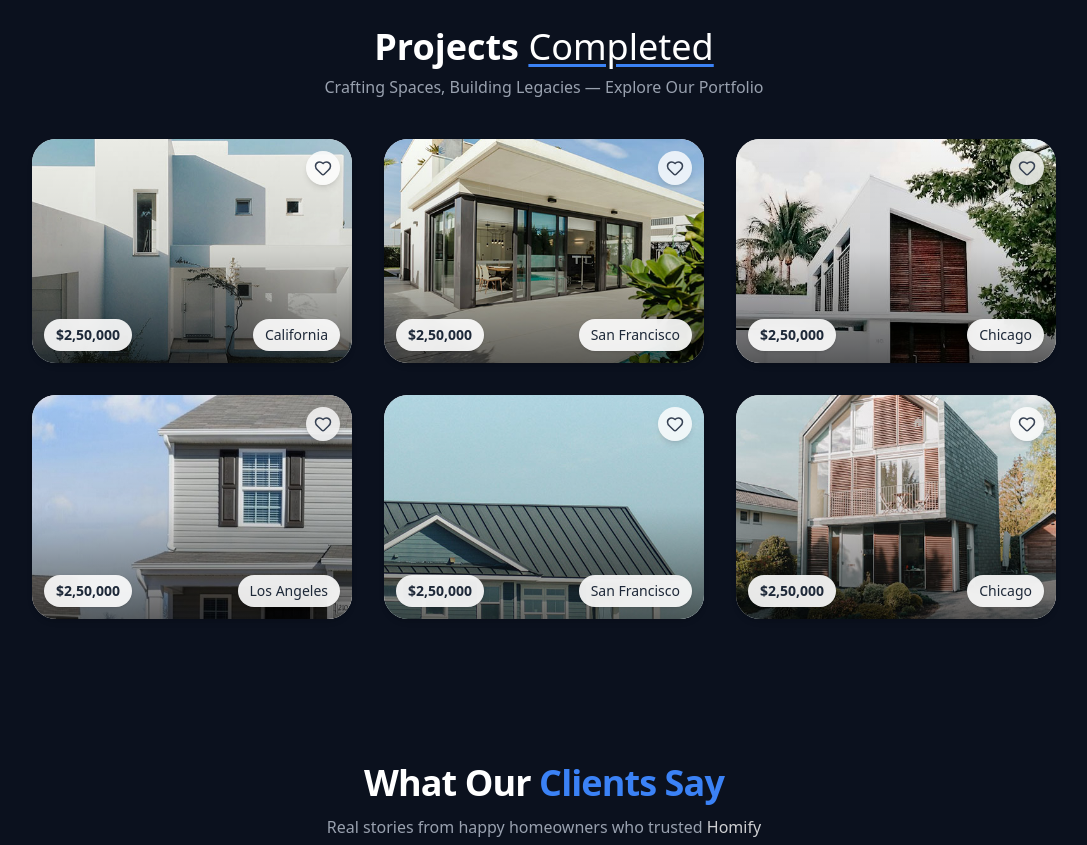
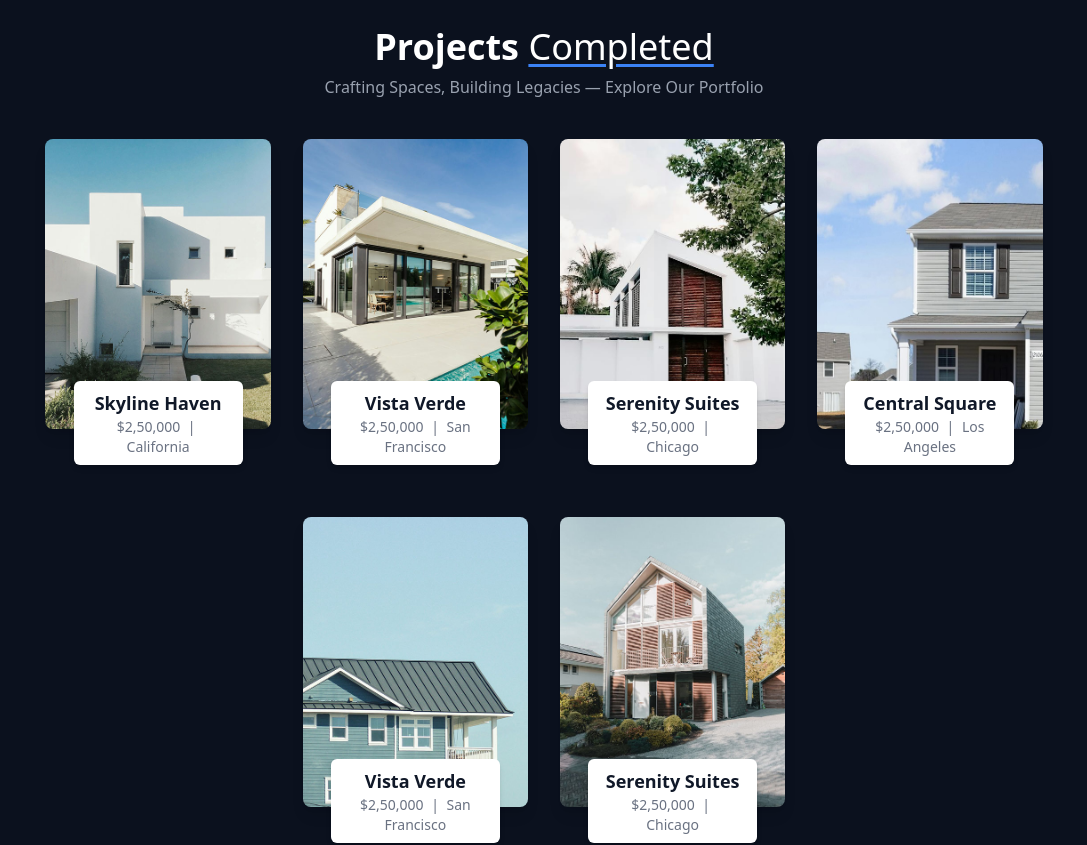
Before and after one commit to wajahat-kamal/Foodify-Nextjs, a Next.js app: page / in a window 1280 px wide. Shown: the part 1460-2305 px from the top of the page, without its empty margins (96-1183 px from the left). Built offline with nearby package versions, Linux system fonts and the light colour scheme.

Commit message:
Remove ProjectCard component and update Projects component to directly render project images and details, enhancing simplicity and reducing component dependencies.

```diff
--- a/components/ProjectCard.tsx
+++ /dev/null
@@ -1,48 +0,0 @@
-"use client";
-import React from "react";
-import Image, { StaticImageData } from "next/image";
-import { Heart } from "lucide-react";
-
-interface ProjectProps {
-  title: string;
-  price: string | number;
-  location: string;
-  image: string | StaticImageData;
-}
-
-const ProjectCard: React.FC<{ project: ProjectProps }> = ({ project}) => {
-  const { title, price, location, image } = project;
-
-  return (
-    <div className="group relative w-[320px] rounded-3xl overflow-hidden bg-white shadow-md hover:shadow-2xl hover:-translate-y-1 transition-all duration-500 cursor-pointer">
-      {/* Image Section */}
-      <div className="relative w-full h-56">
-        <Image
-          src={image}
-          alt={title}
-          fill
-          className="object-cover transition-transform duration-700 group-hover:scale-110"
-        />
-
-        {/* Gradient Overlay */}
-        <div className="absolute inset-0 bg-gradient-to-t from-black/60 via-black/10 to-transparent"></div>
-
-        {/* Heart Icon */}
-        <button className="absolute top-3 right-3 bg-white/80 backdrop-blur-sm p-2 rounded-full shadow-md hover:bg-white hover:scale-110 transition-all">
-          <Heart size={18} className="text-gray-700 hover:text-red-500" />
-        </button>
-
-        {/* Price Tag */}
-        <div className="absolute bottom-3 left-3 bg-white/90 text-gray-800 text-sm font-semibold px-3 py-1.5 rounded-full shadow-sm backdrop-blur-sm">
-          {price}
-        </div>
-        <div className="absolute bottom-3 right-3 bg-white/90 text-gray-800 text-sm font-medium px-3 py-1.5 rounded-full shadow-sm backdrop-blur-sm">
-          {location}
-        </div>
-      </div>
-
-    </div>
-  );
-};
-
-export default ProjectCard;
--- a/components/Projects.tsx
+++ b/components/Projects.tsx
@@ -1,6 +1,6 @@
 import React from "react";
 import { projectsData } from "../assets/assets.js";
-import ProjectCard from "./ProjectCard";
+import Image from "next/image.js";
 
 const Projects = () => {
   return (
@@ -21,8 +21,31 @@ const Projects = () => {
 
       {/* Project Cards Grid */}
       <div className="flex flex-wrap justify-center gap-8">
-        {projectsData.map((project) => (
-          <ProjectCard project={project}/>
+        {projectsData.map((project, index) => (
+          <div
+            key={index}
+            className="relative w-full sm:w-[45%] lg:w-[22%] flex-shrink-0"
+          >
+            {/* Project Image */}
+            <Image
+              src={project.image}
+              alt={project.title}
+              className="w-full h-auto mb-14 rounded-lg shadow-lg"
+            />
+
+            {/* Floating Card Info */}
+            <div className="absolute left-0 right-0 bottom-5 flex justify-center">
+              <div className="inline-block bg-white w-3/4 px-4 py-2 shadow-md rounded-md text-center">
+                <h2 className="text-lg  font-semibold text-gray-900">
+                  {project.title}
+                </h2>
+                <p className="text-gray-500 text-sm">
+                  {project.price} <span className="px-1">|</span>{" "}
+                  {project.location}
+                </p>
+              </div>
+            </div>
+          </div>
         ))}
       </div>
     </section>
```
